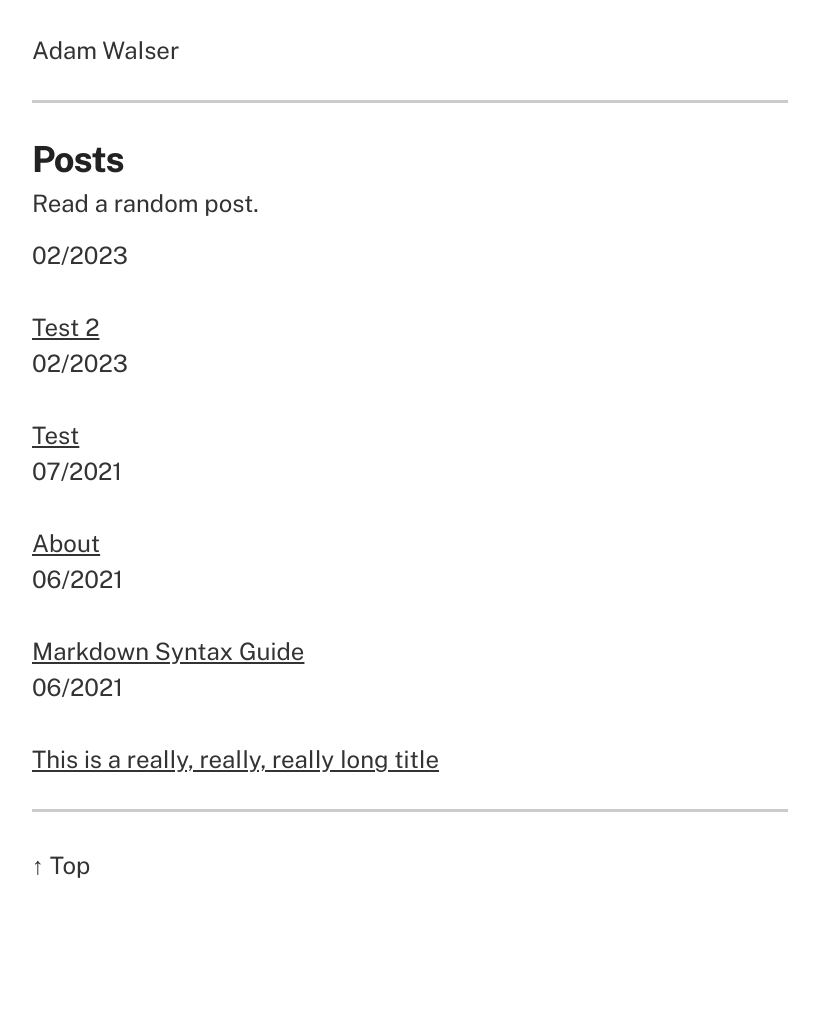
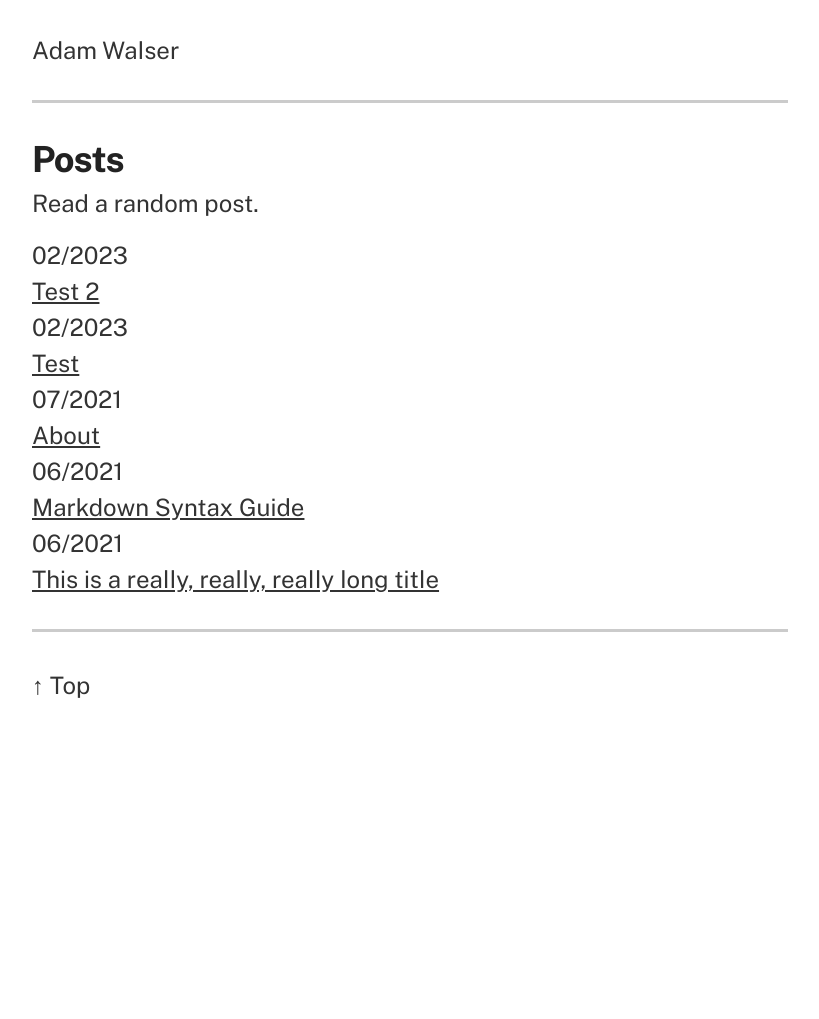
Before and after one commit to ajpwalser/ajpwalser.github.io, a Jekyll site: the page built from index.html, in a window 1280 px wide. Shown: the whole page, without its empty margins (230-1049 px from the left). Built offline with Jekyll 4.4.1, drawn with Linux system fonts in a browser that asks for light colours; after the commit the page ends 900 px from its top, so only the background shows below that.

Commit message:
Update index.html

```diff
--- a/index.html
+++ b/index.html
@@ -10,8 +10,9 @@ description:
   {% for post in site.posts %}
     <article role="article">
       <ul>
-      <li><time datetime="{{ post.date | date_to_xmlschema }}" itemprop="datePublished">{{ post.date | date: '%m/%Y' }}</time></li>
+      <li><time datetime="{{ post.date | date_to_xmlschema }}" itemprop="datePublished">{{ post.date | date: '%m/%Y' }}</time>
       <br><a href="{{ site.baseurl }}{{ post.url }}">{{ post.title }}</a>
+      </li>
       </ul>
     </article>
   {% endfor %}
```
